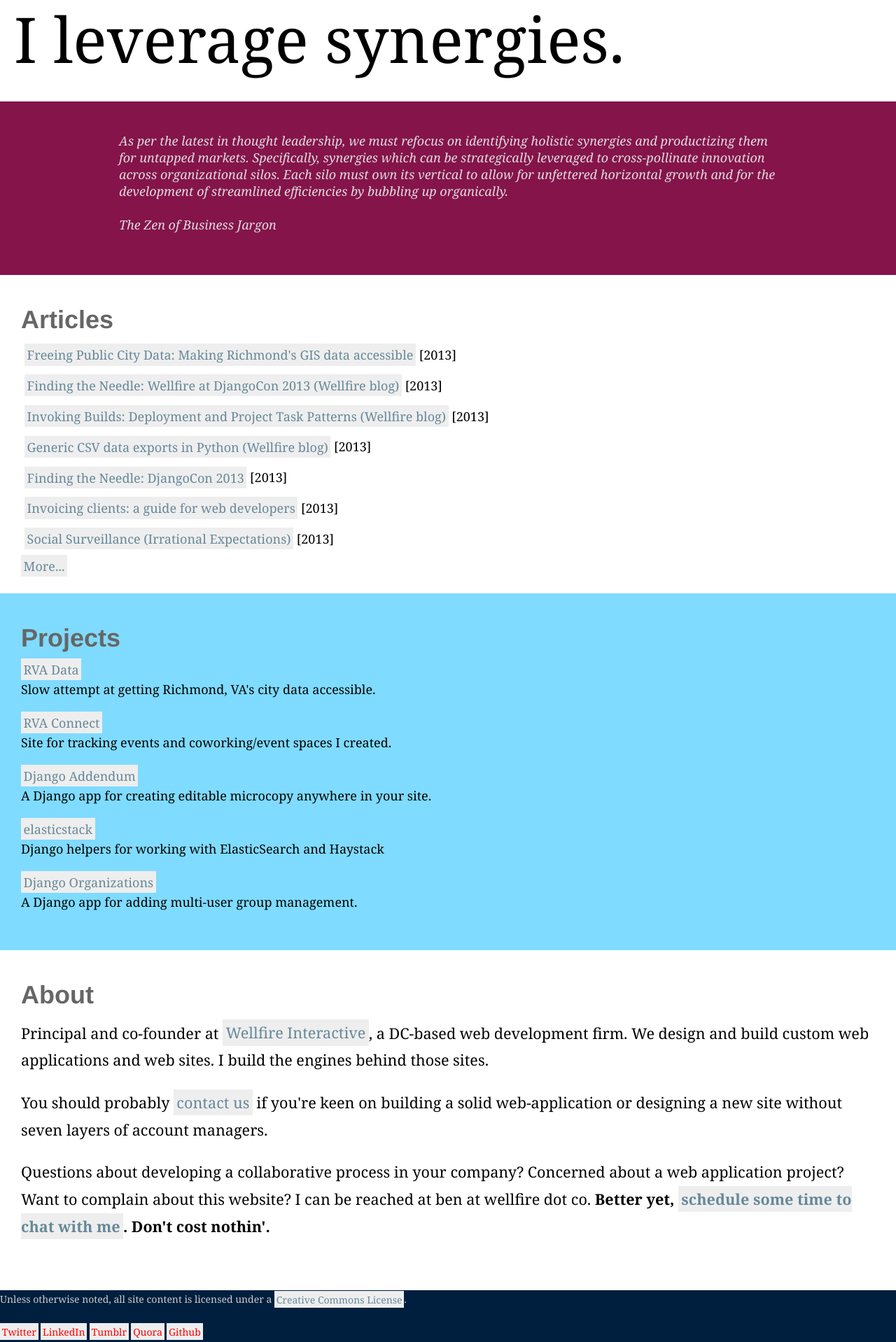
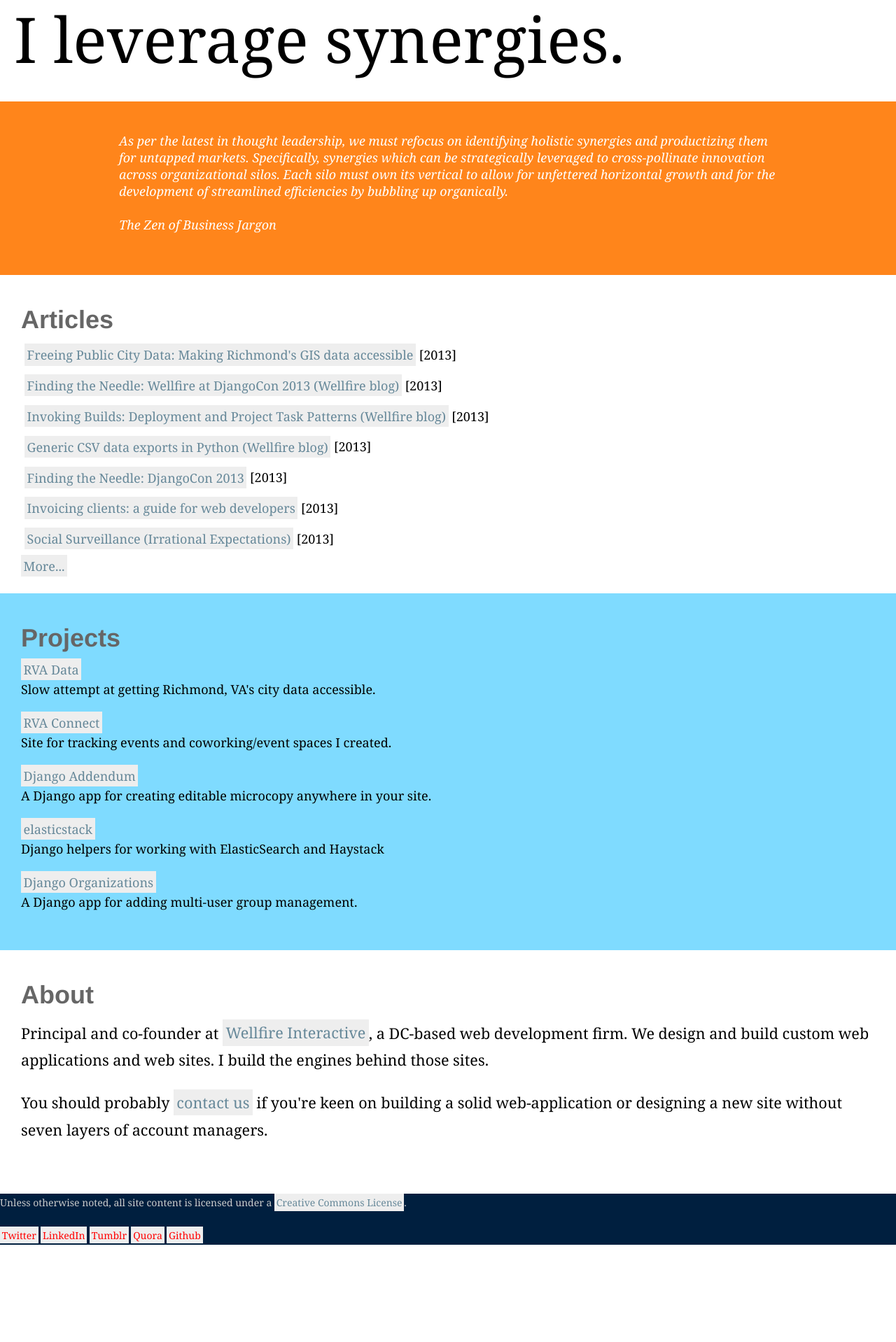
Before and after one commit to bennylope/bennylope.github.com, a Jekyll site: the page built from index.html, in a window 1280 px wide. Shown: the whole page at 70% size. Built offline with Jekyll 4.4.1, drawn with Linux system fonts in a browser that asks for light colours; the list of posts is cut into pages by our own code; after the commit the page ends 1779 px from its top, so only the background shows below that.

Commit message:
Mixes up colors and removes scheduling link

```diff
--- a/css/base.css
+++ b/css/base.css
@@ -42,8 +42,8 @@ dd { margin-top: 10px; margin-bottom: 30px; }
 section { padding: 10px 30px 30px 30px; }
 section.projects { background: #7fdbff; }
 header.intro { margin: 10px 20px 30px 20px; }
-section.intro { background: #85144b; }
-section.intro blockquote { color: #dddddd; max-width: 940px; margin-left:auto; margin-right: auto; }
+section.intro { background: #ff851b; }
+section.intro blockquote { color: #fff; max-width: 940px; margin-left:auto; margin-right: auto; }
 
 @media (max-width: 900px) {
   article { max-width: 740px; }
--- a/index.html
+++ b/index.html
@@ -47,9 +47,4 @@ pageid: index
     <p>You should probably <a
       href="http://www.wellfireinteractive.com/contact/">contact us</a> if you're keen on building a solid web-application or
     designing a new site without seven layers of account managers.</p>
-    <p>
-    Questions about developing a collaborative process in your company?
-    Concerned about a web application project? Want to complain about this
-    website? I can be reached at ben at wellfire dot co. <span style="font-weight: bold">Better yet, <a href="http://www.sohelpful.me/benlopatin">schedule some time to chat with me</a>. Don't cost nothin'.</span>
-    </p>
     </section>
```
